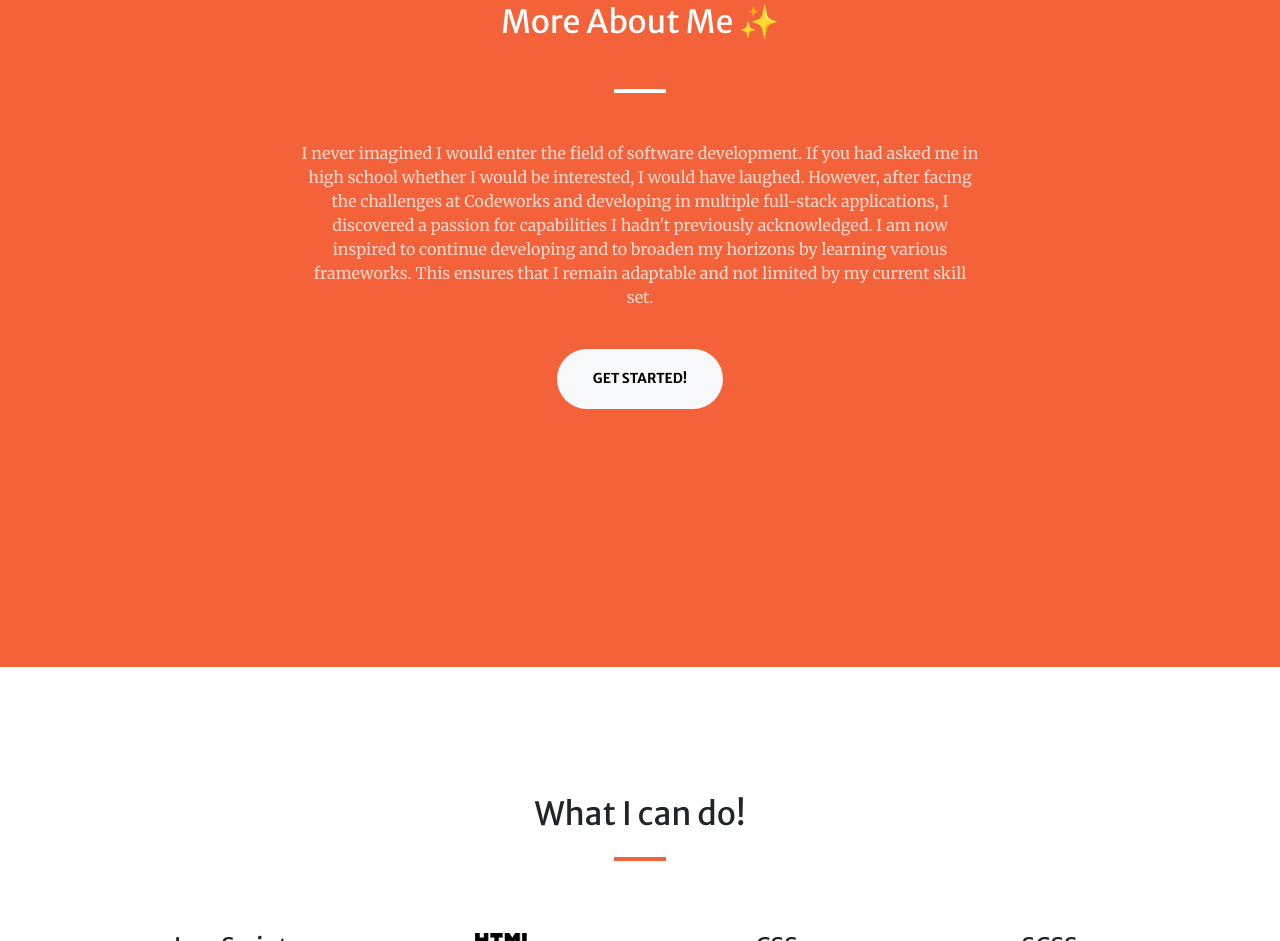
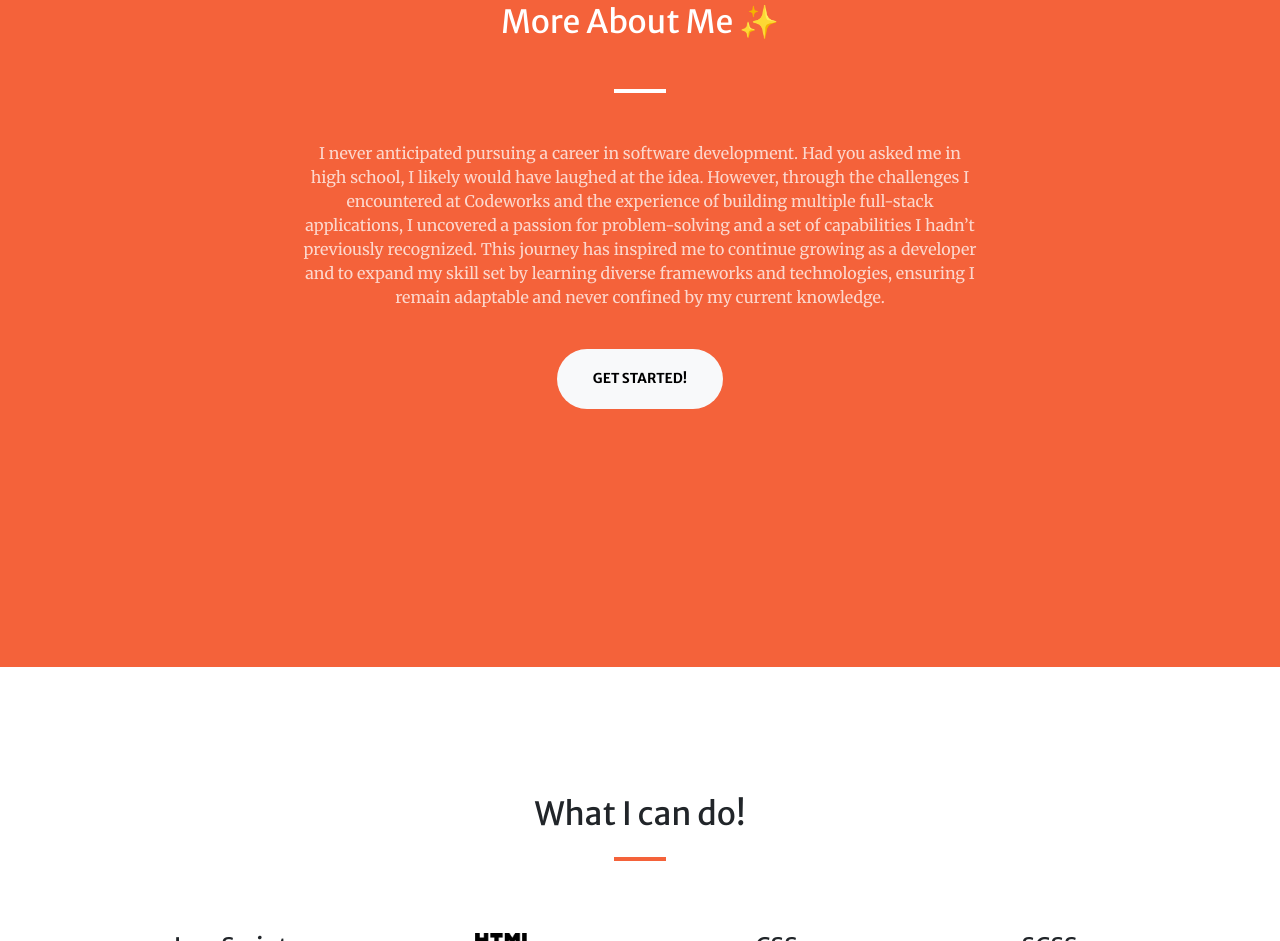
Before and after one commit to KranberryKin/LandingPage, a website: page index.html in a window 1280 px wide. Shown: the part 933-1874 px from the top of the page. Drawn offline with nearby package versions, Linux system fonts and the light colour scheme; some packages are replaced by stand-ins of ours; a script that the page names is missing.

Commit message:
Update HTML

```diff
--- a/index.html
+++ b/index.html
@@ -57,7 +57,7 @@
                     <div class="col-lg-8 text-center">
                         <h2 class="text-white mt-0">More About Me ✨</h2>
                         <hr class="divider divider-light my-5" />
-                        <p class="text-white-75 mb-4">I never imagined I would enter the field of software development. If you had asked me in high school whether I would be interested, I would have laughed. However, after facing the challenges at Codeworks and developing in multiple full-stack applications, I discovered a passion for capabilities I hadn't previously acknowledged. I am now inspired to continue developing and to broaden my horizons by learning various frameworks. This ensures that I remain adaptable and not limited by my current skill set.</p>
+                        <p class="text-white-75 mb-4">I never anticipated pursuing a career in software development. Had you asked me in high school, I likely would have laughed at the idea. However, through the challenges I encountered at Codeworks and the experience of building multiple full-stack applications, I uncovered a passion for problem-solving and a set of capabilities I hadn’t previously recognized. This journey has inspired me to continue growing as a developer and to expand my skill set by learning diverse frameworks and technologies, ensuring I remain adaptable and never confined by my current knowledge.</p>
                         <a class="btn btn-light btn-xl mt-3 " href="#services">Get Started!</a>
                     </div>
                 </div>
```
